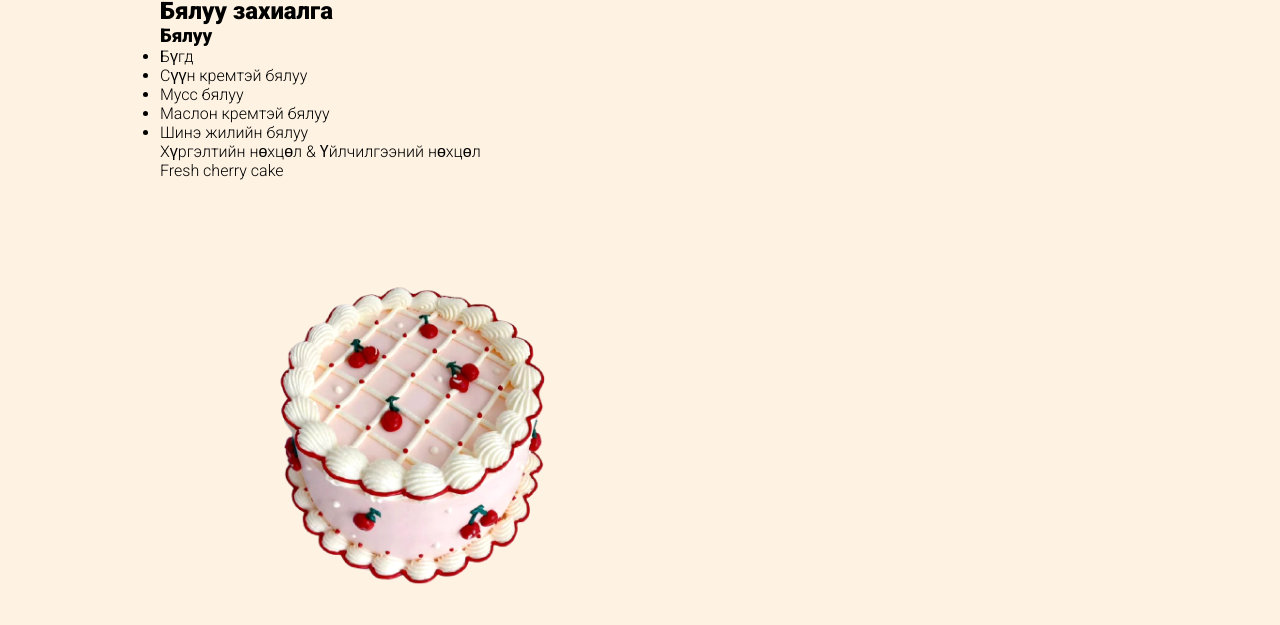
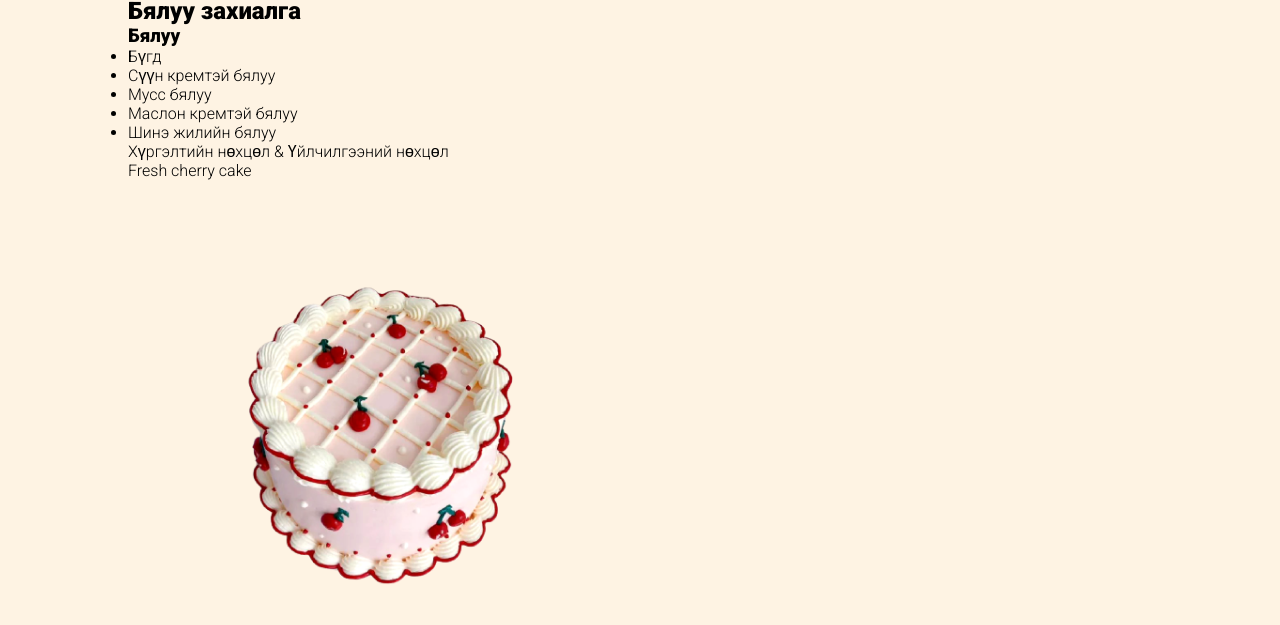
Before and after one commit to arjunenkhbat/web_programming_cakelicious_bakery, a plain HTML site: page cake.html in a window 1280 px wide. Shown: the part 164-789 px from the top of the page. Drawn offline with Linux system fonts and the light colour scheme; files whose address does not match are found by name.

Commit message:
container

```diff
--- a/root.css
+++ b/root.css
@@ -44,6 +44,5 @@ body {
 }
 .container{
     margin: auto;
-    padding: 0 10rem;
-    overflow: hidden;
+    width: 80%;
 }
```
